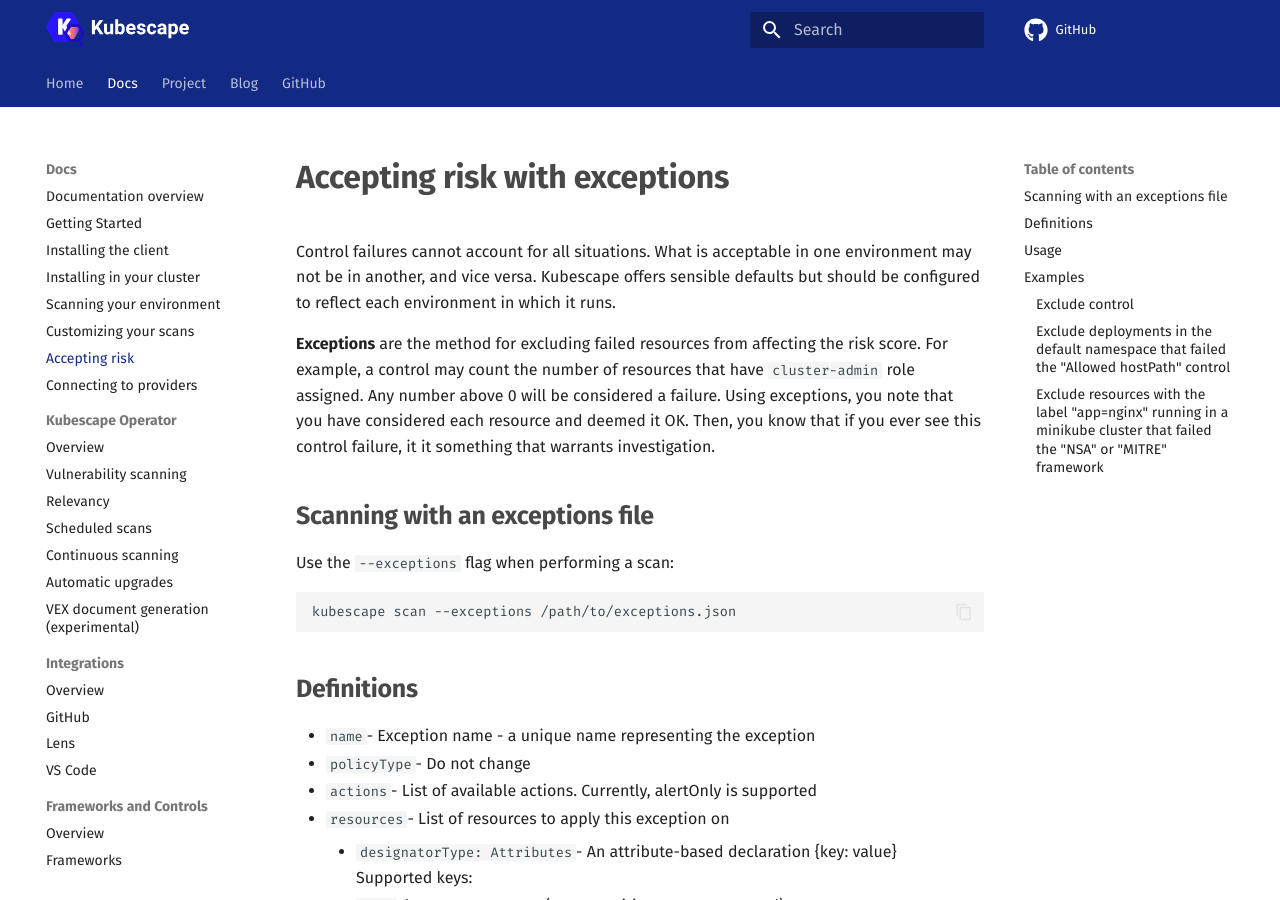
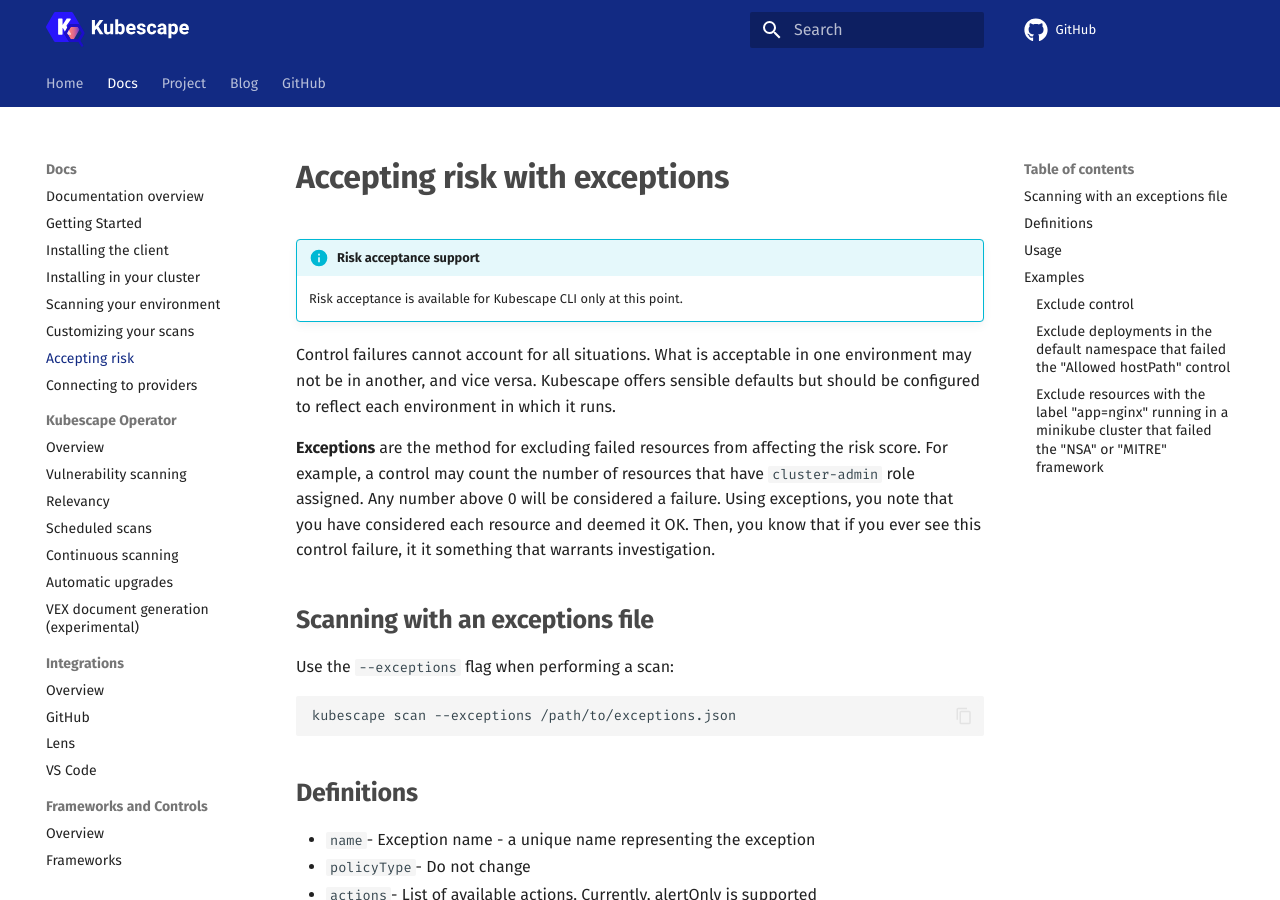
Before and after one commit to kubescape/kubescape.io, an MkDocs documentation site: the page built from docs/docs/accepting-risk.md, in a window 1280 px wide and 900 px high. Built offline with MkDocs 1.6.1 and Material for MkDocs 9.7.7, drawn with Linux system fonts in a browser that asks for light colours; comment, search, counter and statistics services are not loaded.

Commit message:
Added a note to the accepting-risk docs and added a link to the controls in ARMO for the controls/index.md
Signed-off-by: giblix <gal.gibli@gmail.com>
Signed-off-by: Oshrat <oshratn@armosec.io>

```diff
--- a/docs/docs/accepting-risk.md
+++ b/docs/docs/accepting-risk.md
@@ -1,4 +1,8 @@
 # Accepting risk with exceptions
+
+!!! info "Risk acceptance support"
+    Risk acceptance is available for Kubescape CLI only at this point.
+
 
 Control failures cannot account for all situations.  What is acceptable in one environment may not be in another, and vice versa. Kubescape offers sensible defaults but should be configured to reflect each environment in which it runs.
 
```
Also changed, not shown: docs/docs/controls/index.md (+1 -1 lines).
